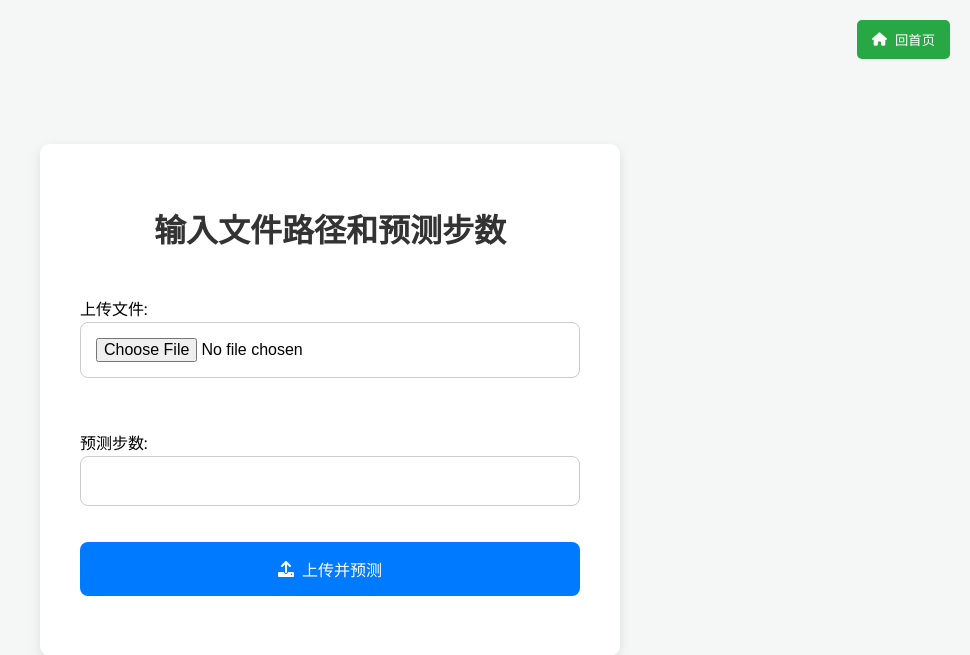
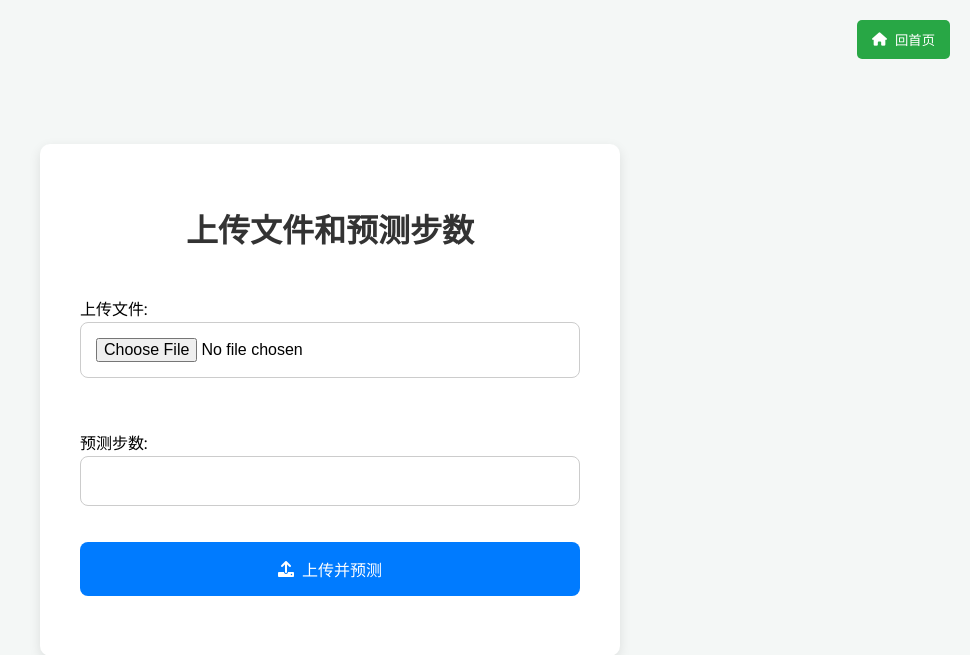
Before and after one commit to linskin/class_house_data_analyze, a Django app: page /arima_forecast/ in a window 1280 px wide. Shown: the top 655 px of the page, without its empty margins (310-1280 px from the left). Run offline with Django 4.2, Linux system fonts and the light colour scheme; parts of the project's set-up code (start-up, migrations or seed data) failed here and were passed over.

```diff
--- a/templates/arima_form.html
+++ b/templates/arima_form.html
@@ -172,7 +172,7 @@
     </button>
 
     <div class="form-container">
-        <h1>输入文件路径和预测步数</h1>
+        <h1>上传文件和预测步数</h1>
 
         <!-- 显示错误消息 -->
         {% if message %}
```
